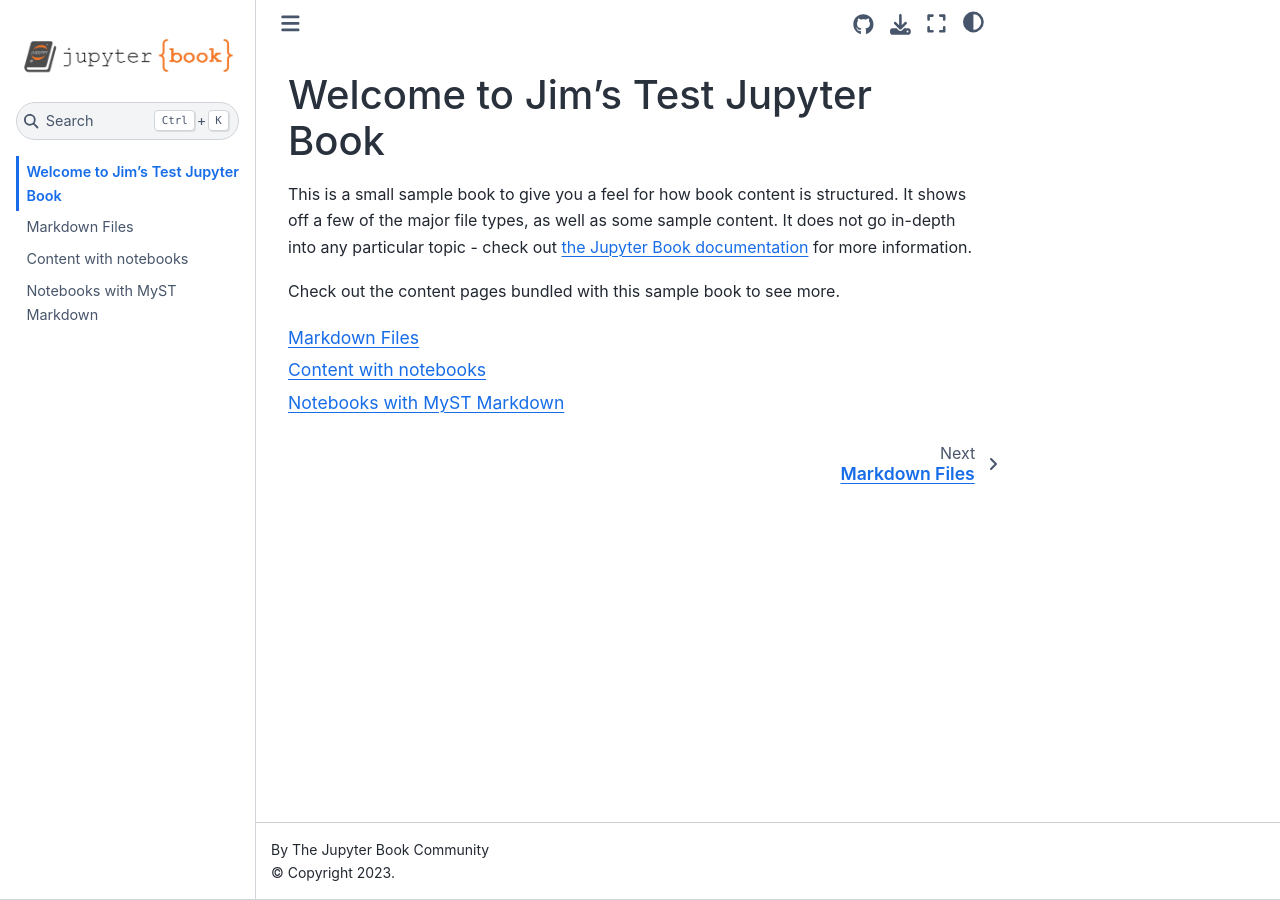
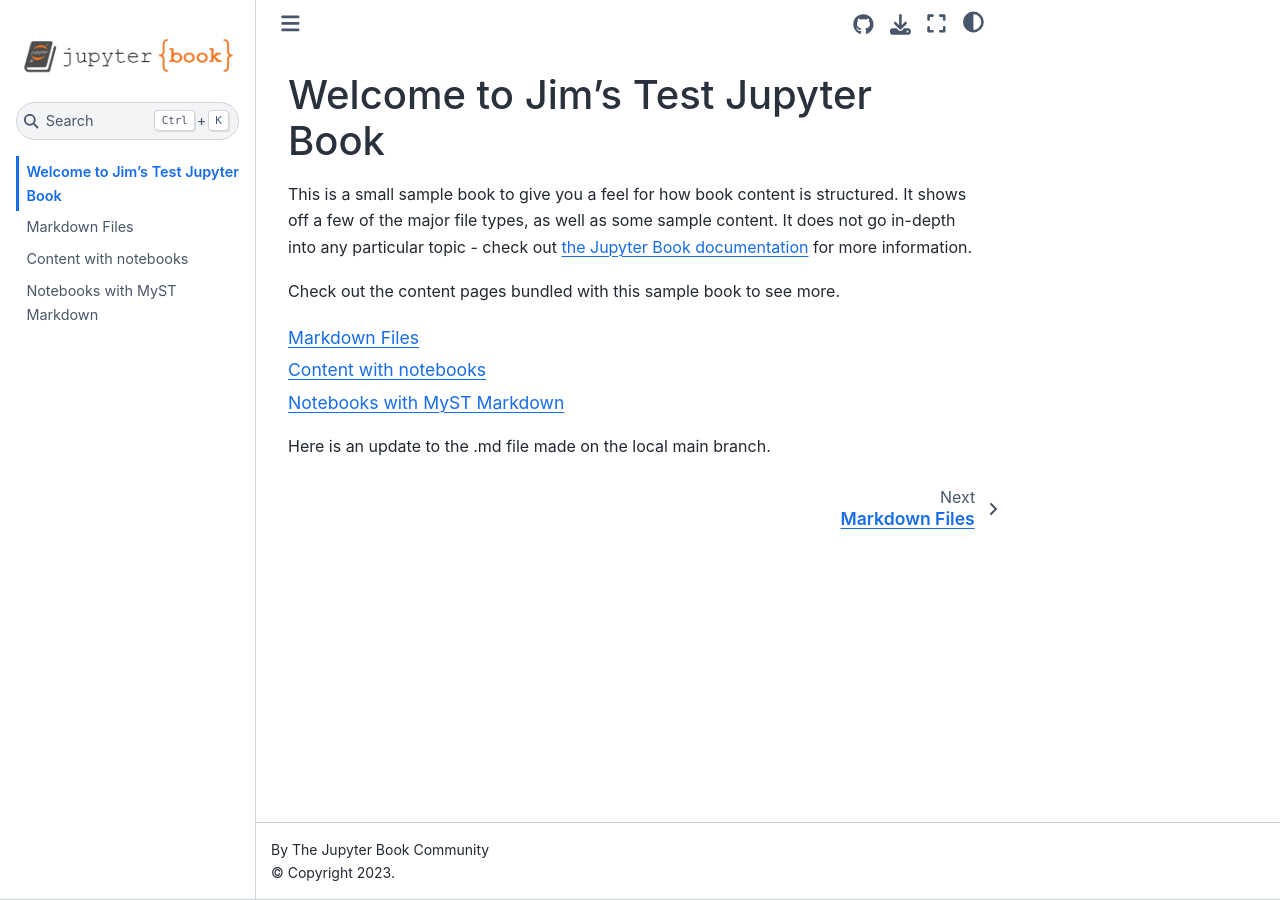
Before and after one commit to ashejim/mynewbook, a Jupyter Book: the page built from intro.md, in a window 1280 px wide. Built offline with Jupyter Book 1.0.4 settings and Sphinx 7.4.7 and the Sphinx Book theme 1.1.4, drawn with Linux system fonts in a browser that asks for light colours.

Commit message:
Small edit to intro.md on local file.

````diff
--- a/intro.md
+++ b/intro.md
@@ -9,3 +9,5 @@
 
 ```{tableofcontents}
 ```
+
+Here is an update to the .md file made on the local main branch.
````
